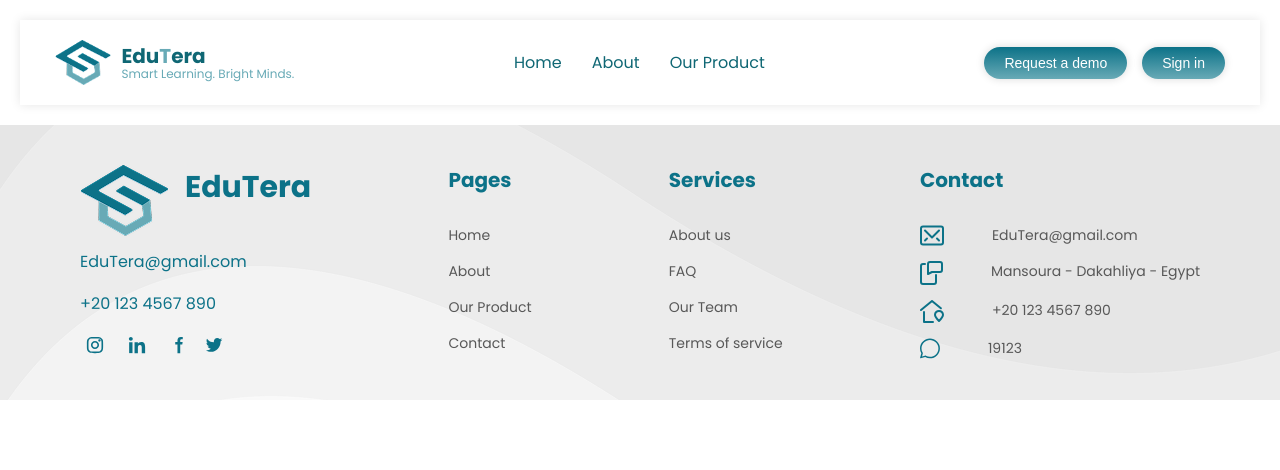
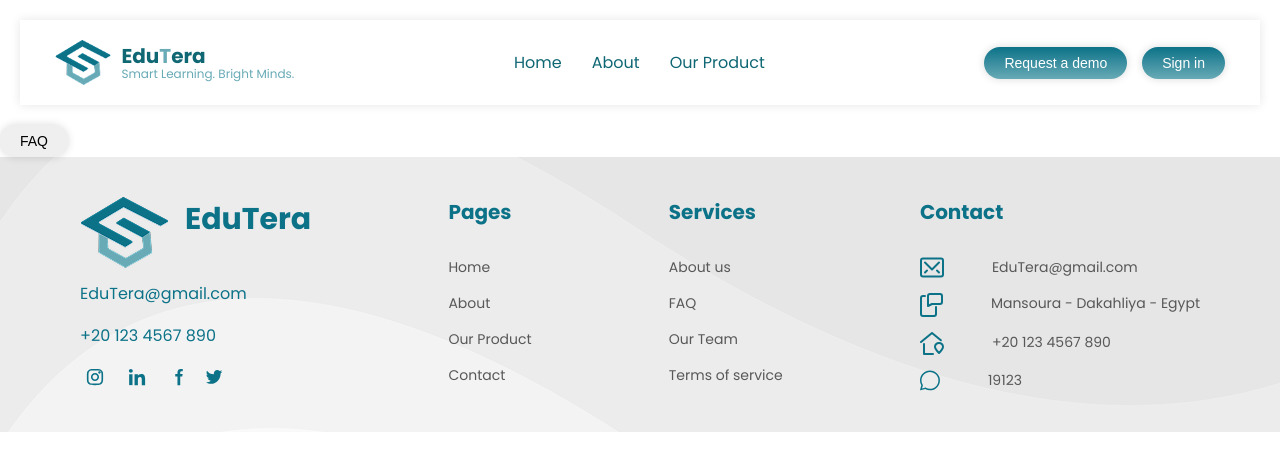
Before and after one commit to asmaaelbahrawi1/DerasaX, a React (Vite) app in the folder DerasaX/: page / in a window 1280 px wide. Shown: the top 470 px of the page. Built offline with nearby package versions, Linux system fonts and the light colour scheme.

Commit message:
add new components and update structure

```diff
--- /dev/null
+++ b/DerasaX/src/components/FAQ/FAQButton.tsx
@@ -0,0 +1,16 @@
+import "./FaqButton.css";
+
+const FaqButton: React.FC = () => {
+
+  return (
+    <div>
+      <button className="faq-btn" >
+        FAQ
+      </button>
+
+
+    </div>
+  );
+};
+
+export default FaqButton;
--- a/DerasaX/src/pages/Home/HomePage.tsx
+++ b/DerasaX/src/pages/Home/HomePage.tsx
@@ -1,11 +1,18 @@
-import React from 'react'
+// import React from 'react'
 import Footer from '../../components/layout/Footer/Footer'
 import NavBar from '../../components/layout/Navbar/NavBar'
+import FaqButton from "../../components/FAQ/FAQButton"
+
+
+
+
 
 
 export default function HomePage() {
   return <div>
             <NavBar />
+            <FaqButton />
+
              <Footer />
 
          </div>
--- /dev/null
+++ b/DerasaX/src/pages/Home/HomePageSections/FeaturesSection/Features.tsx
@@ -0,0 +1 @@
+import 'features.css'
```
Also changed, not shown: DerasaX/src/App.tsx (line endings or trailing spaces), DerasaX/src/components/FAQ/FaqButton.css (added), DerasaX/src/pages/Home/HomePageSections/FeaturesSection/Features.css (added), DerasaX/src/pages/Home/HomePageSections/Partnership Section/Partnership.css (added), DerasaX/src/pages/Home/HomePageSections/Partnership Section/Partnership.tsx (added), DerasaX/src/pages/Home/HomePageSections/threeCardsSection/threecards.css (added), DerasaX/src/pages/Home/HomePageSections/threeCardsSection/threecards.tsx (added).
